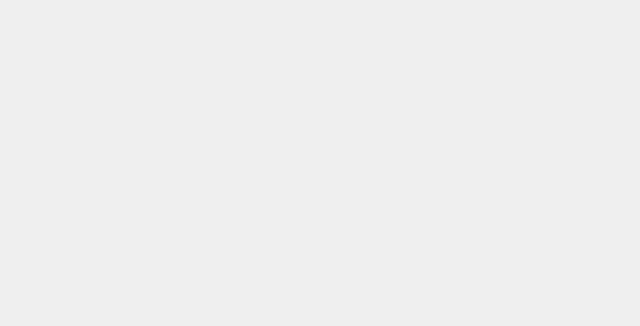
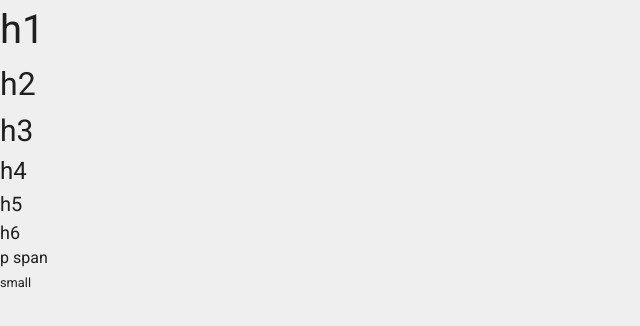
Before and after one commit to AlexLin-hub/d10516239-0504, a Vue app: page / in a window 1280 px wide. Shown: the top 326 px of the page, without its empty margins (0-640 px from the left). Built offline with nearby package versions, Linux system fonts and the light colour scheme.

Commit message:
fix: set font-size

```diff
--- a/src/App.vue
+++ b/src/App.vue
@@ -1,18 +1,21 @@
 <template>
   <v-app>
     <v-main class="background">
-      <router-view/>
+      <router-view />
     </v-main>
   </v-app>
 </template>
 
 <script>
-
 export default {
-  name: 'App',
+  name: "App",
 
   data: () => ({
     //
-  }),
+  })
 };
 </script>
+
+<style>
+@import "./assets/css/style.css";
+</style>
--- /dev/null
+++ b/src/assets/css/style.css
@@ -0,0 +1,33 @@
+h1{
+    font-size: 2.5rem;
+    font-weight: normal;
+}
+h2{
+    font-size: 2rem;
+    font-weight: normal;
+}
+h3{
+    font-size: 1.875rem;
+    font-weight: normal;
+}
+h4{
+    font-size: 1.5rem;
+    font-weight: normal;
+}
+h5{
+    font-size: 1.25rem;
+    font-weight: normal;
+}
+h6{
+    font-size: 1.125rem;
+    font-weight: normal;
+}
+p,span{
+    font-size: 1rem;
+    font-weight: normal;
+    margin: 0px !important;
+}
+small{
+    font-size: 0.875rem;
+    font-weight: normal;
+}
--- a/src/views/Home.vue
+++ b/src/views/Home.vue
@@ -1,10 +1,21 @@
 <template>
   <div class="home">
+    <h1>h1</h1>
+    <h2>h2</h2>
+    <h3>h3</h3>
+    <h4>h4</h4>
+    <h5>h5</h5>
+    <h6>h6</h6>
+    <p>
+      p
+      <span>span</span>
+    </p>
+    <small>small</small>
   </div>
 </template>
 
 <script>
 export default {
-  name: 'Home',
-}
+  name: "Home"
+};
 </script>
```
